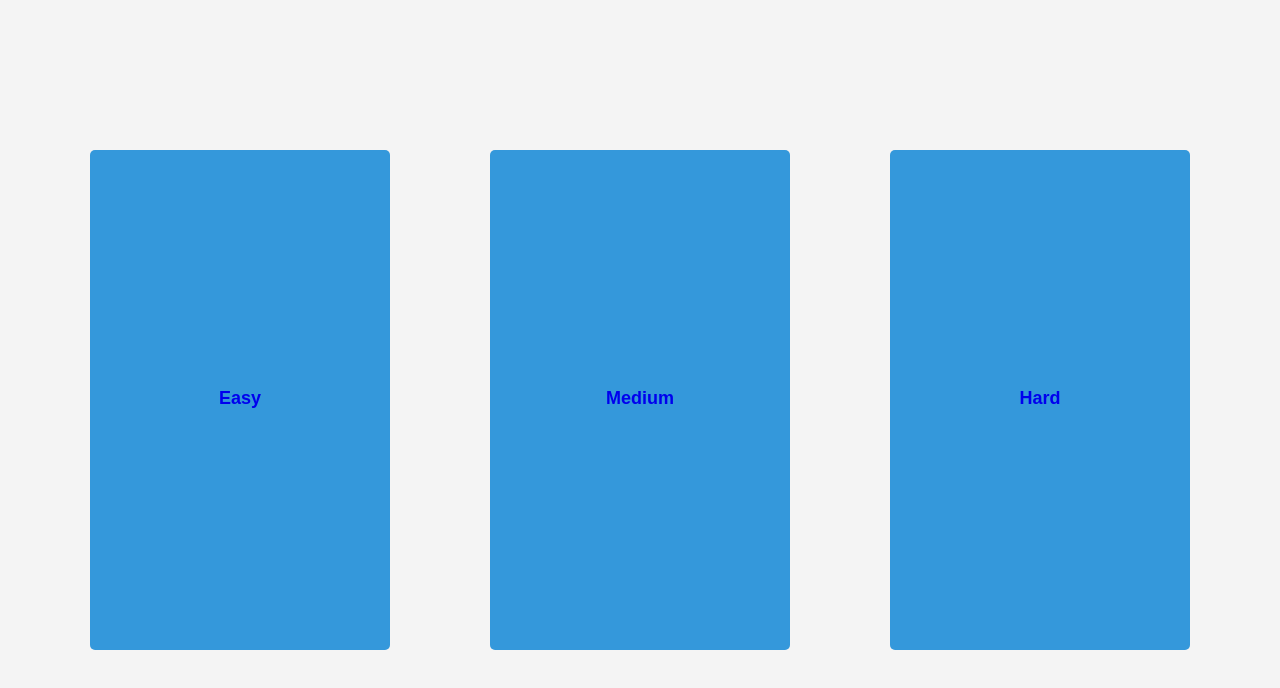
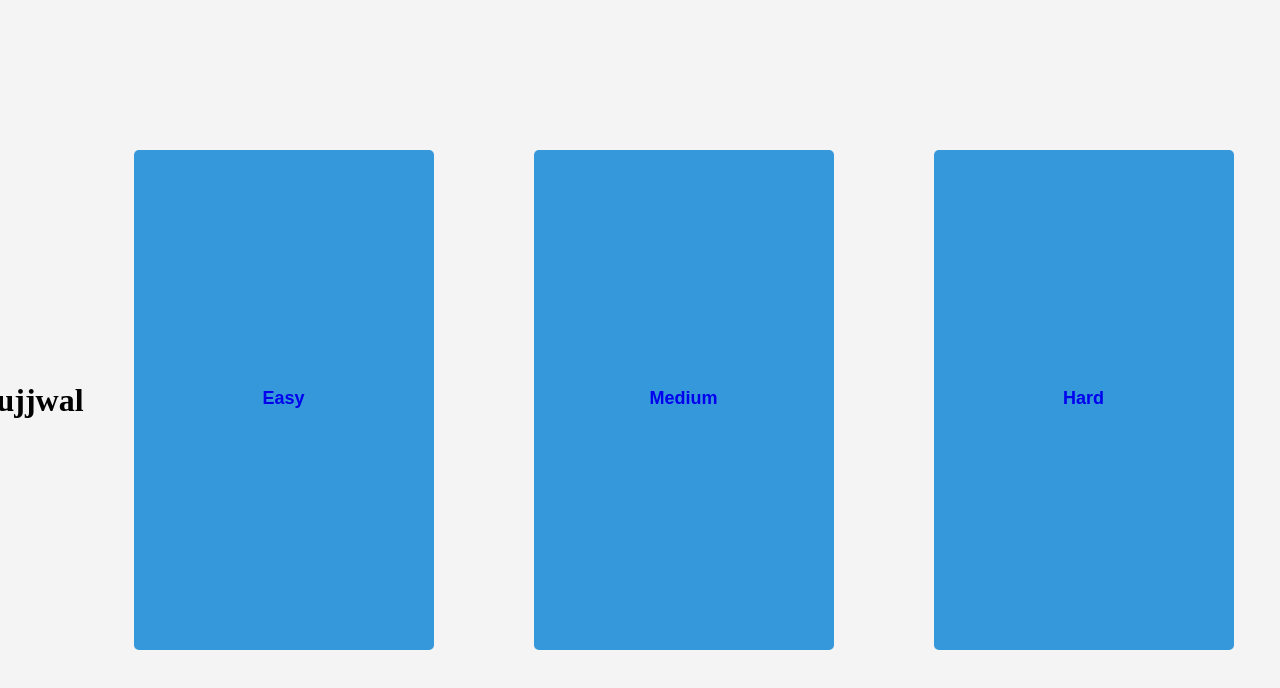
Before and after one commit to chintu1851/studio-final, a plain HTML site: page section.html in a window 1280 px wide. Drawn offline with Linux system fonts and the light colour scheme.

Commit message:
changes made

```diff
--- a/section.html
+++ b/section.html
@@ -10,6 +10,8 @@
 
 <body>
     <div class="mainleveldiv">
+
+        <h1>ujjwal</h1>
 
         <button id="easy" value="easy" onclick="checkLevel('easy')" class="selectlevel">
             <a href="easy.html" class="trophydisplay">
@@ -36,6 +38,8 @@
     </button>
     </a>
 
+
+
     <button id="hard" value="hard" onclick="checkLevel('hard')" class="selectlevel">
         <a href="hard.html" class="trophydisplay">
             <div class="level-container">
```
